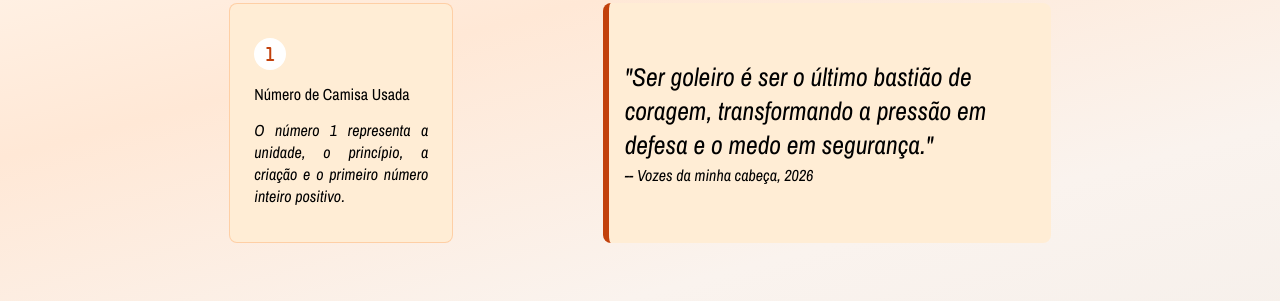
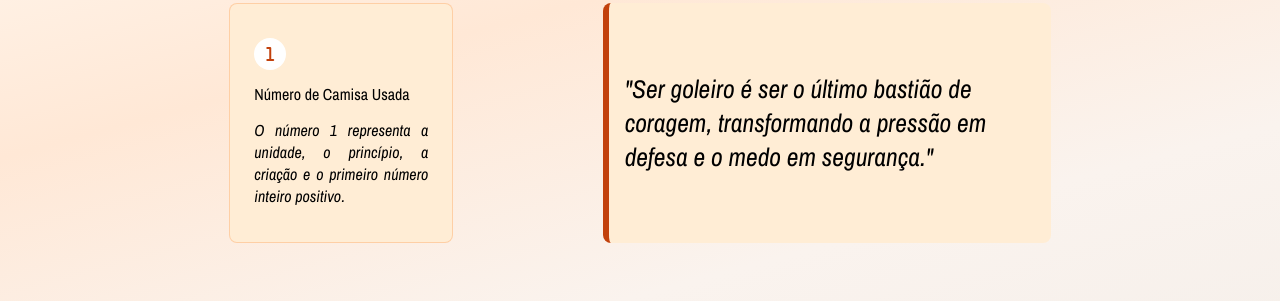
Before and after one commit to LeooM5/ProjetoIndividual, a website: page public/index.html in a window 1280 px wide. Shown: the part 1762-2063 px from the top of the page. Drawn offline with nearby package versions, Linux system fonts and the light colour scheme; a web font is replaced by a local one.

Commit message:
Ajustes finais

```diff
--- a/package.json
+++ b/package.json
@@ -7,7 +7,7 @@
     "start": "node app.js",
     "dev": "nodemon --exec node app.js"
   },
-  "author": "Feito pelos desenvolvedores @ São Paulo Tech School / Bandtec Digital School",
+  "author": "Leonardo Moura",
   "license": "MIT",
   "dependencies": {
     "aos": "^2.3.4",
--- a/public/index.html
+++ b/public/index.html
@@ -203,7 +203,6 @@
             "Ser goleiro é ser o último bastião de coragem, transformando a
             pressão em defesa e o medo em segurança."
           </p>
-          <p>-- Vozes da minha cabeça, 2026</p>
         </div>
       </div>
     </div>
```
